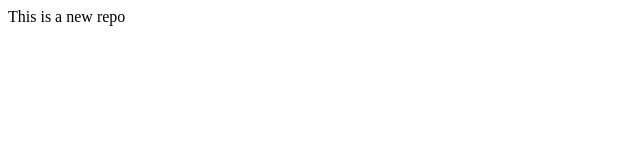
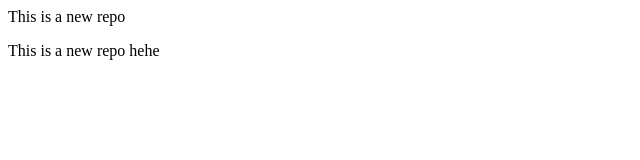
Before and after one commit to vivekshenoy05/localrepo, a plain HTML site: page index.html in a window 1280 px wide. Shown: the whole page, without its empty margins (0-640 px from the left). Drawn offline with Linux system fonts and the light colour scheme.

Commit message:
new commit for feature1

```diff
--- a/index.html
+++ b/index.html
@@ -1 +1,2 @@
 <p>This is a new repo</p>
+<p>This is a new repo hehe</p>
```
